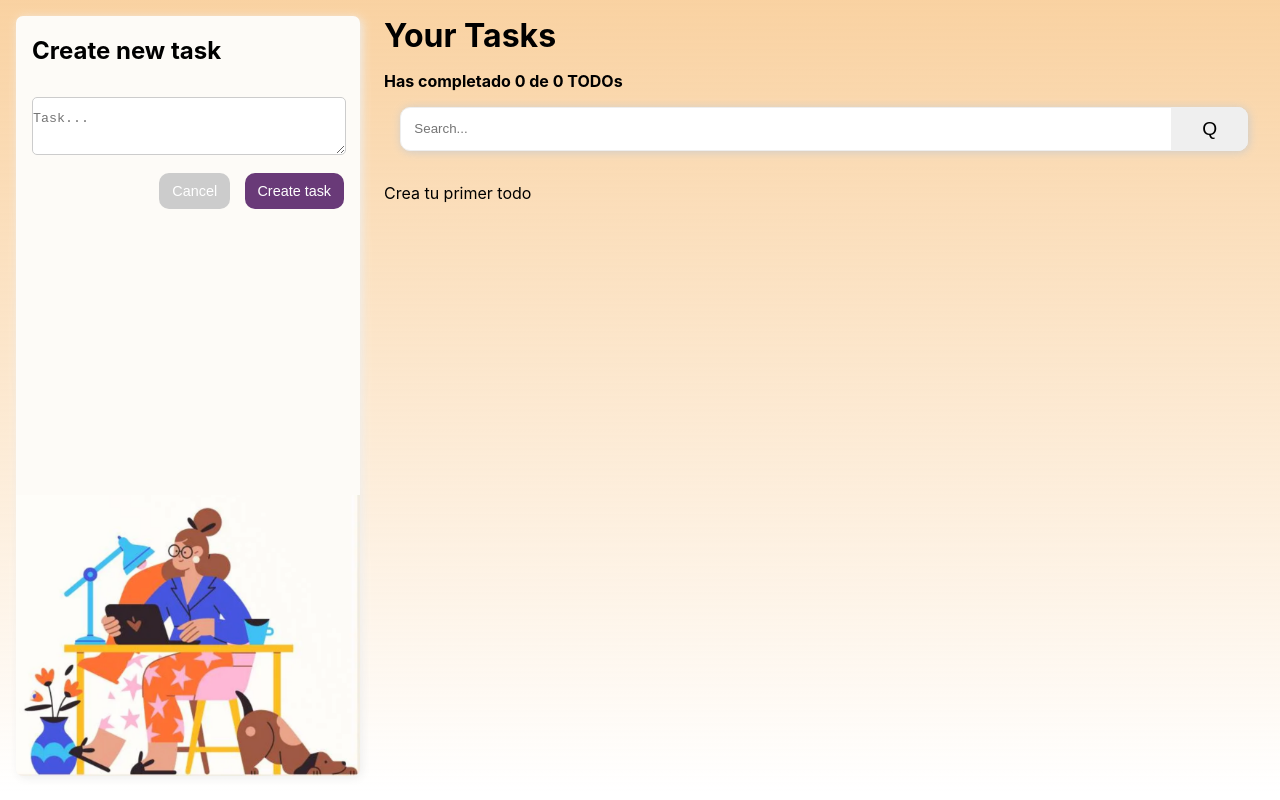
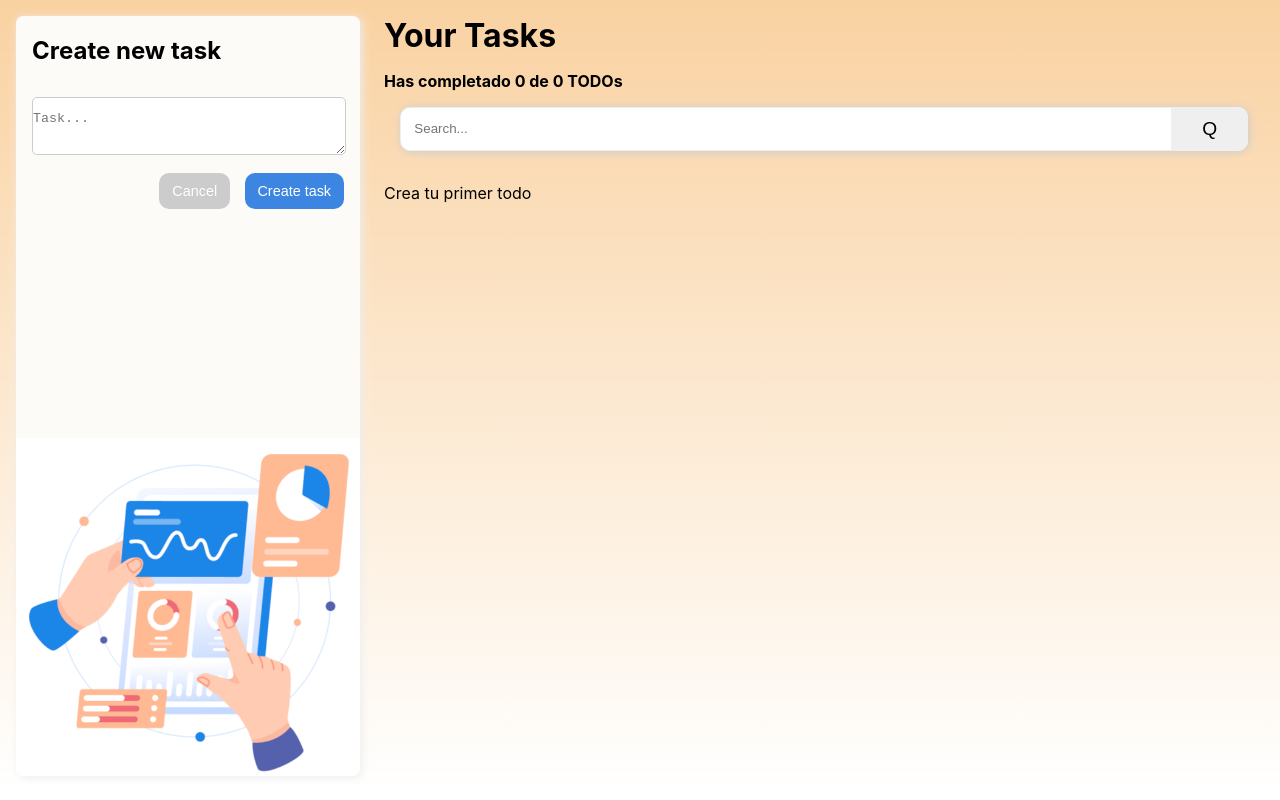
Before and after one commit to debian789/todo, a React (Create React App) app: page / in a window 1280 px wide. Built offline with nearby package versions, Linux system fonts and the light colour scheme.

Commit message:
Ajustes visuales

```diff
--- a/src/App.css
+++ b/src/App.css
@@ -32,7 +32,7 @@
   border-radius: 50%;
   font-size: 2em;
   position: absolute;
-  background-color: #693a78;
+  background-color: #3C86E1;
   color: white;
   bottom: 0.4em;
   right: 0.4em;
--- a/src/components/ContainerCreateTask/ContainerCreateTask.css
+++ b/src/components/ContainerCreateTask/ContainerCreateTask.css
@@ -62,7 +62,7 @@ h2 {
     padding: 0em 1em 1em 1em¡;
     margin-right: 1.5em;
     min-width: 25%;
-    background-image: url("../../images/create.png");
+    background-image: url("../../images/create3.png");
     background-position: bottom;
     background-size: contain;
     background-repeat: no-repeat;
--- a/src/components/CreateTodoButton/CreateTodoButton.css
+++ b/src/components/CreateTodoButton/CreateTodoButton.css
@@ -1,7 +1,7 @@
 .create-task {
   padding: 0.7em 0.9em 0.7em 0.9em;
   border-radius: 10px;
-  background-color: #693a78;
+  background-color: #3C86E1;
   color: white;
   font-size: 0.9em;
   border: 0;
```
Also changed, not shown: src/images/create.png (deleted), src/images/create3.png (added).
